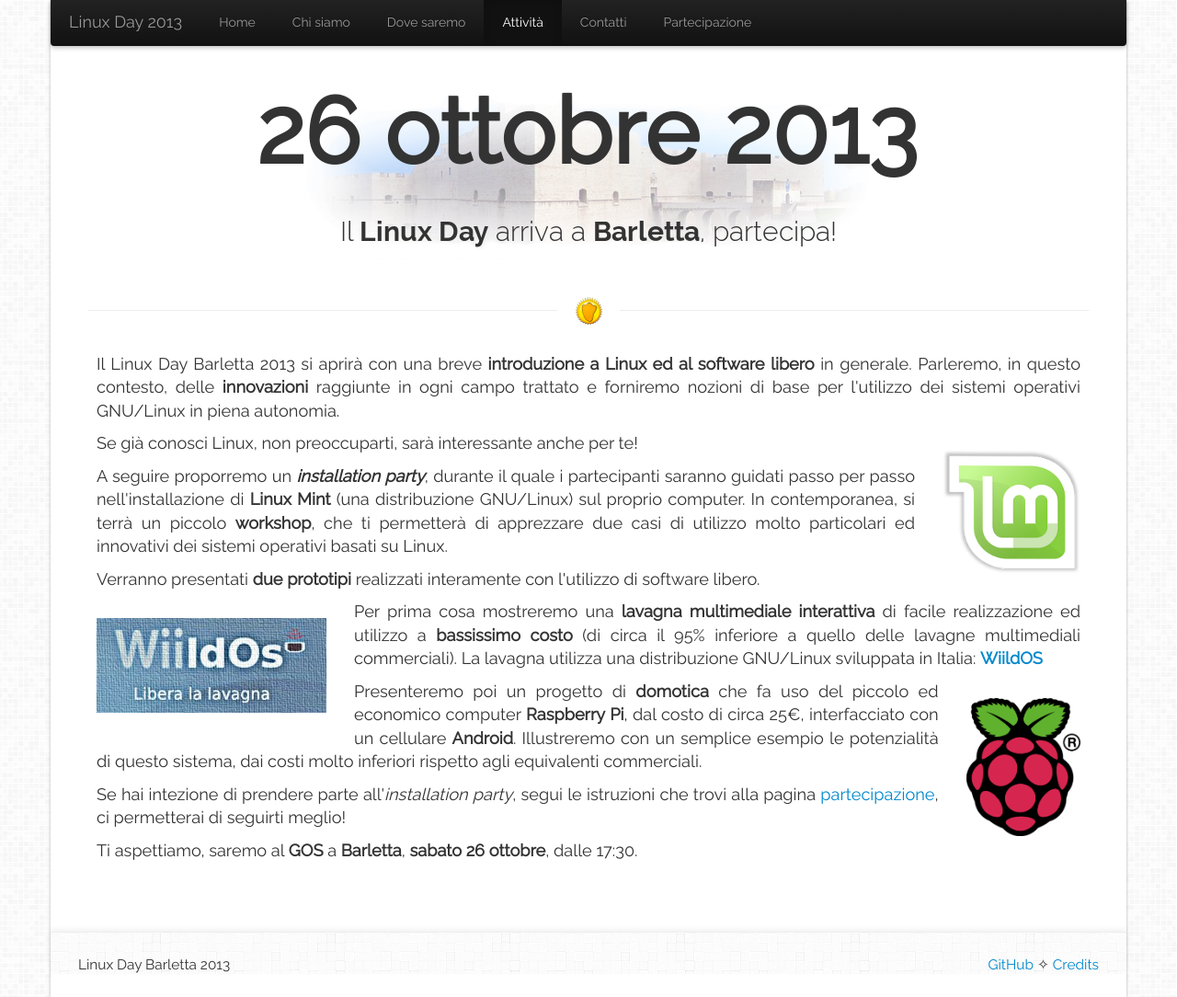
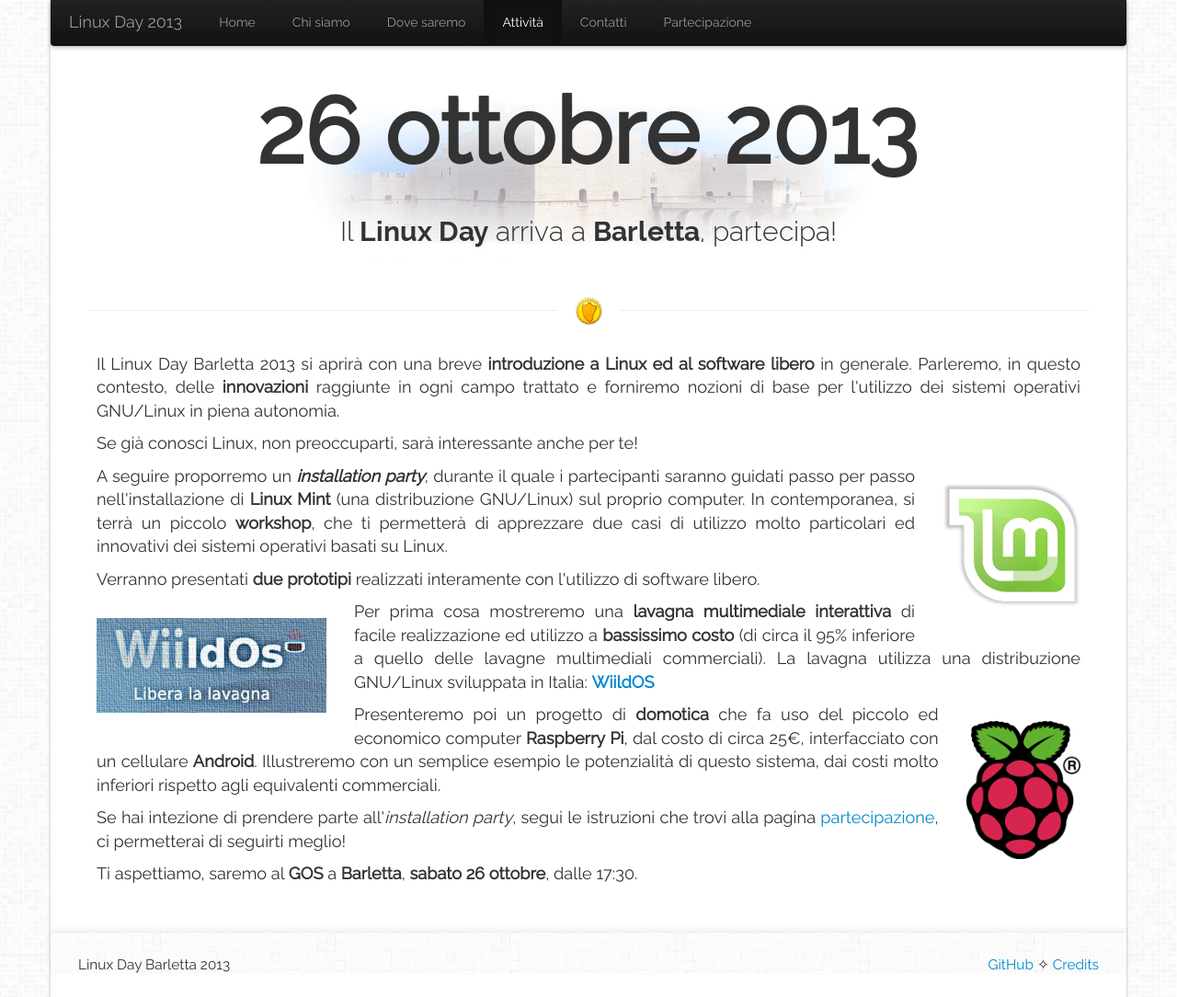
Before and after one commit to linuxdaybarletta/linuxdaybarletta2013.github.io, a Jekyll site: the page built from 03-attivita.html, in a window 1280 px wide and 1084 px high. Shown: the whole window at 92% size. Built offline with Jekyll 4.4.1, drawn with Linux system fonts in a browser that asks for light colours; nearby versions of some CDN libraries; Markdown is read by kramdown in place of the engine named in the settings.

Commit message:
Update Linux Mint image position in 03-attivita.html

```diff
--- a/03-attivita.html
+++ b/03-attivita.html
@@ -14,12 +14,12 @@
 Parleremo, in questo contesto, delle <b>innovazioni</b> raggiunte in ogni campo trattato e forniremo
 nozioni di base per l'utilizzo dei sistemi operativi GNU/Linux in piena autonomia.
 </p>
+<p>
+Se già conosci Linux, non preoccuparti, sarà interessante anche per te!
+</p>
 <a href="http://www.linuxmint.com/">
     <img src="assets/img/mint-logo.png" alt="Linux Day 2013 - Barletta" class="hidden-phone pull-right">
 </a>
-<p>
-Se già conosci Linux, non preoccuparti, sarà interessante anche per te!
-</p>
 <p>
 A seguire proporremo un <b><i>installation party</i></b>, durante il quale i partecipanti
 saranno guidati passo per passo nell'installazione di <b>Linux Mint</b> (una distribuzione
```
